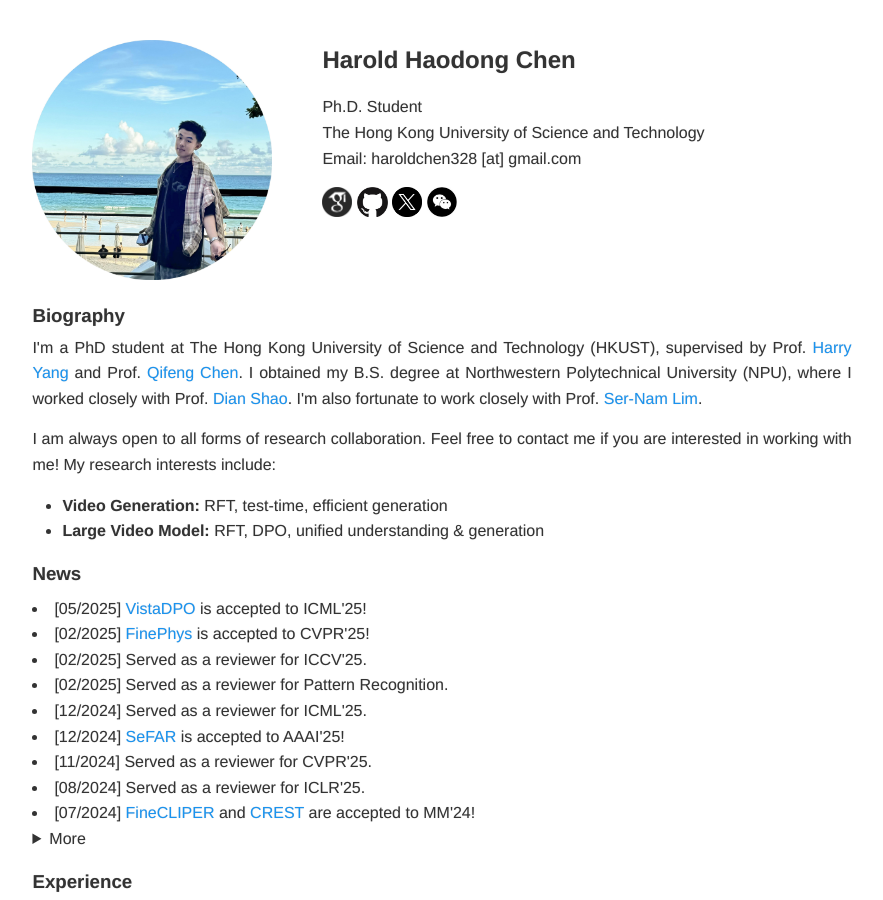
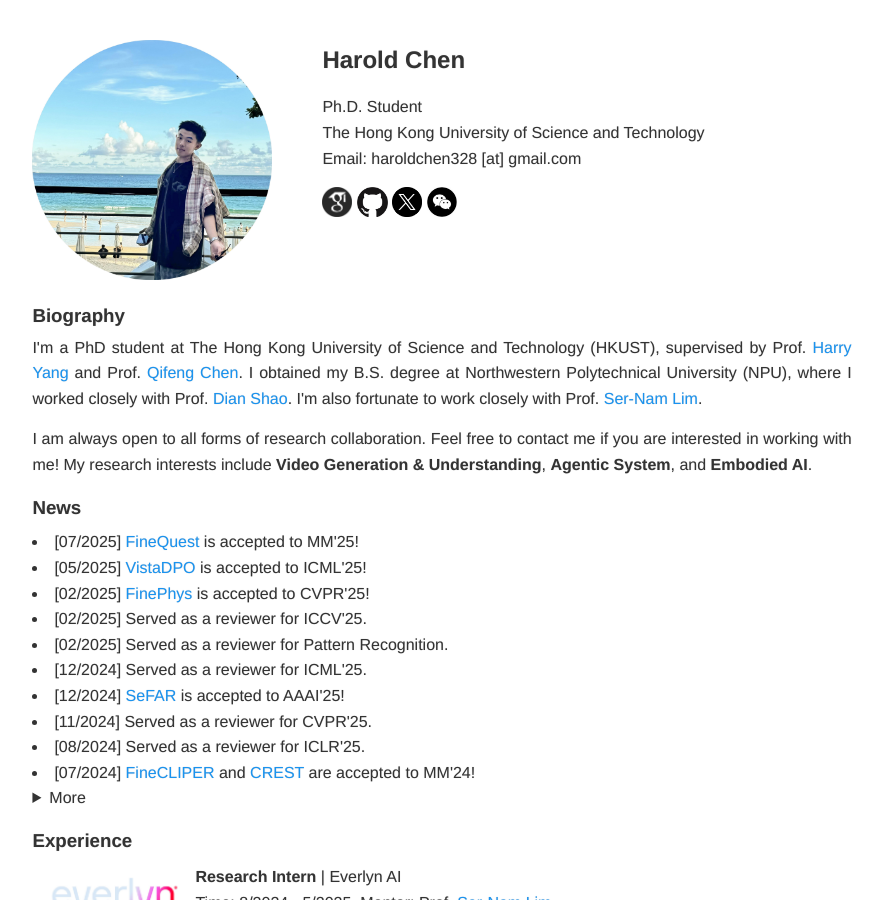
Before and after one commit to HaroldChen19/HaroldChen19.github.io, a Jekyll site: the page built from index.html, in a window 1280 px wide and 900 px high. Shown: the whole window, without its empty margins (198-1081 px from the left). Built offline with Jekyll 4.4.1, drawn with Linux system fonts in a browser that asks for light colours; some of the changed text lies outside the part shown.

Commit message:
Update index.html

```diff
--- a/index.html
+++ b/index.html
@@ -11,7 +11,7 @@ layout: default
 			<img class="header-img" src="images/homepage3.jpg" alt="Photo" align="left" height="240" >
 		</div>
         <div style="margin-top: 7mm;" class="header-text">
-            <h2>Harold Haodong Chen</h2>
+            <h2>Harold Chen</h2>
             <p>
 				Ph.D. Student <br>
 				The Hong Kong University of Science and Technology <br>
@@ -68,18 +68,20 @@ layout: default
 
 		<!-- <p style="text-align: justify"> Previously, I was advised by Prof. <a href="https://scholar.google.com/citations?user=amxDSLoAAAAJ&hl=en" target="_blank">Dian Shao</a> from both NPU and Shanghai AI Laboratory, which contributed to my development in this field. I also worked with Prof. <a href="https://scholar.google.com/citations?user=8P7q1wQAAAAJ&hl=zh-CN" target="_blank">Mulin Chen</a> and Prof. <a href="https://scholar.google.com/citations?user=ahUibskAAAAJ&hl=zh-CN" target="_blank">Xuelong Li</a> from TeleAI, China Telecom, as well as Prof. <a href="https://scholar.google.com/citations?user=n9cODgcAAAAJ" target="_blank">Yuxuan Liang</a> from HKUST(GZ). -->
 
-		<p style="text-align: justify"> I am always open to all forms of research collaboration. Feel free to contact me if you are interested in working with me! My research interests include:
+		<p style="text-align: justify"> I am always open to all forms of research collaboration. Feel free to contact me if you are interested in working with me! My research interests include <strong>Video Generation &amp; Understanding</strong>, <strong>Agentic System</strong>, and <strong>Embodied AI</strong>.
 		</p>
-		<ul>
+		<!-- <ul>
 			<li><strong>Video Generation:</strong> RFT, test-time, efficient generation</li>
-			<!-- <li><strong>Video Understanding:</strong> multi-modal, fine-grained</li> -->
 			<li><strong>Large Video Model:</strong> RFT, DPO, unified understanding &amp; generation </li>
-		</ul>
+			<li><strong>Embodied AI:</strong> RFT, VLA</li>
+		</ul> -->
 </div>
 
 <div class="content anchor" id="news">
 	<h3 class="content-section-list">News</h3>
 	<p>
+	<li>
+		[07/2025] <a href="https://arxiv.org/abs/2504.13122" target="_blank">FineQuest</a> is accepted to MM'25!
 	<li>
 		[05/2025] <a href="https://arxiv.org/abs/2504.13122" target="_blank">VistaDPO</a> is accepted to ICML'25!
 	<li>
@@ -121,6 +123,24 @@ layout: default
 	<h3  class="content-section">
 	Experience
 	</h3>
+
+	<!-- <table bordercolor="white" bordercolordark="white" bordercolorlight="white" cellpadding="0" cellspacing="0" height="45" bgcolor="white">
+		<tbody>
+			<tr valign="baseline">
+				<td width="160">
+					<p align="center" style="margin-top:2.5mm; margin-right:1mm; margin-bottom:0; margin-left:0;" class="">
+						<img src="./images/institute/everlyn_1.png" width="160" border="0">
+					</p>
+				</td>
+				<td valign="middle">
+					<p>
+						<span style="font-weight: bold;">Student Researcher </span>| Noin AI<br>
+						Time: 7/2025 - Present. Mentor: Dr. <a href="https://scholar.google.com/citations?hl=en&user=M6YfuCTSaKsC&view_op=list_works&sortby=pubdate" target="_blank">Yinchuan Li</a>
+					</p>
+				</td>
+			</tr>
+		</tbody>
+	</table> -->
 
 	<table bordercolor="white" bordercolordark="white" bordercolorlight="white" cellpadding="0" cellspacing="0" height="45" bgcolor="white">
 		<tbody>
@@ -185,6 +205,21 @@ layout: default
 	Selected Preprints
 	</h3>
 
+	<!-- <table  bordercolor="white" bordercolordark="white" bordercolorlight="white" cellpadding="0" cellspacing="0" height="45" bgcolor="white">
+		<tbody><tr valign="baseline">
+		<td width="160">
+			<p align="center" style="margin-top:2.5mm; margin-right:1mm; margin-bottom:0; margin-left:0;" class=""><img src="./images/papers/physhpo.png" width="160"  border="0"></p>
+		</td>
+		<td  valign="middle">
+			<p><span style="font-weight: bold;"> PhysHPO: Hierarchical Fine-grained Preference Optimization for Physically Plausible Video Generation</span><br>
+			<span style="font-weight: bold;"><u>Harold Haodong Chen</u></span>, Haojian Huang, Qifeng Chen, Harry Yang<sup>&dagger;</sup>, Ser-Nam Lim<sup>&dagger;</sup>
+			<br>
+			arXiv, 2025 <br>
+			<span class="tag"><a href="https://arxiv.org/abs/2503.15417">[arXiv]</a></span>
+			<span class="tag"><a href="https://haroldchen19.github.io/FluxFlow/">[Webpage]</a></span>
+		</td>
+	</tbody>
+	</table> -->
 
 
 	<table  bordercolor="white" bordercolordark="white" bordercolorlight="white" cellpadding="0" cellspacing="0" height="45" bgcolor="white">
@@ -236,24 +271,6 @@ layout: default
 	</tbody>
 	</table>
 
-	<!-- <table  bordercolor="white" bordercolordark="white" bordercolorlight="white" cellpadding="0" cellspacing="0" height="45" bgcolor="white">
-		<tbody><tr valign="baseline">
-		<td width="160">
-			<p align="center" style="margin-top:2.5mm; margin-right:1mm; margin-bottom:0; margin-left:0;" class=""><img src="./images/papers/sram.png" width="160"  border="0"></p>
-		</td>
-		<td  valign="middle">
-			<p><span style="font-weight: bold;"> Beyond Uncertainty: Evidential Deep Learning for Robust Video Temporal Grounding
-			</span><br>
-			Kaijing Ma*, Haojian Huang*, Jin Chen*, <span style="font-weight: bold;"><u>Haodong Chen</u></span>, Pengliang Ji, Xianghao Zang, Han Fang, Chao Ban, Hao Sun, Mulin Chen<sup>&dagger;</sup>, Xuelong Li<sup>&dagger;</sup>
-			<br>
-			arXiv, 2024 <br>
-			<span class="tag"><a href="https://arxiv.org/abs/2408.16272">[arXiv]</a></span>
-			<span class="tag"><a href="https://kaijing.space/SRAM/">[Webpage]</a></span>
-			<span class="tag"><a href="https://github.com/KaijingOfficial/sram_vtg">[Code]</a></span>
-		</td>
-	</tbody>
-	</table> -->
-
 	<table  bordercolor="white" bordercolordark="white" bordercolorlight="white" cellpadding="0" cellspacing="0" height="45" bgcolor="white">
 		<tbody><tr valign="baseline">
 		<td width="160">
@@ -281,6 +298,24 @@ layout: default
 	<h3  class="content-section">
 	Publications
 	</h3>
+
+	<table  bordercolor="white" bordercolordark="white" bordercolorlight="white" cellpadding="0" cellspacing="0" height="45" bgcolor="white">
+		<tbody><tr valign="baseline">
+		<td width="160">
+			<p align="center" style="margin-top:2.5mm; margin-right:1mm; margin-bottom:0; margin-left:0;" class=""><img src="./images/papers/finequest.png" width="160"  border="0"></p>
+		</td>
+		<td  valign="middle">
+			<p><span style="font-weight: bold;"> FineQuest: Adaptive Knowledge-Assisted Sports Video Understanding via Agent-of-Thoughts Reasoning</span><br>
+			<span style="font-weight: bold;"><u>Haodong Chen</u></span>, Haojian Huang, Xinxiang Yin, Dian Shao<sup>&dagger;</sup>
+			<br>
+			ACM International Conference on Multimedia
+			(<span style="font-weight: bold;">MM</span>), 2025 <br>
+			<span class="tag"><a href="https://arxiv.org/abs/2503.15417">[Paper]</a></span>
+			<span class="tag"><a href="https://arxiv.org/abs/2503.15417">[arXiv]</a></span>
+		</td>
+	</tbody>
+	</table>
+
 
 	<table  bordercolor="white" bordercolordark="white" bordercolorlight="white" cellpadding="0" cellspacing="0" height="45" bgcolor="white">
 		<tbody><tr valign="baseline">
```
